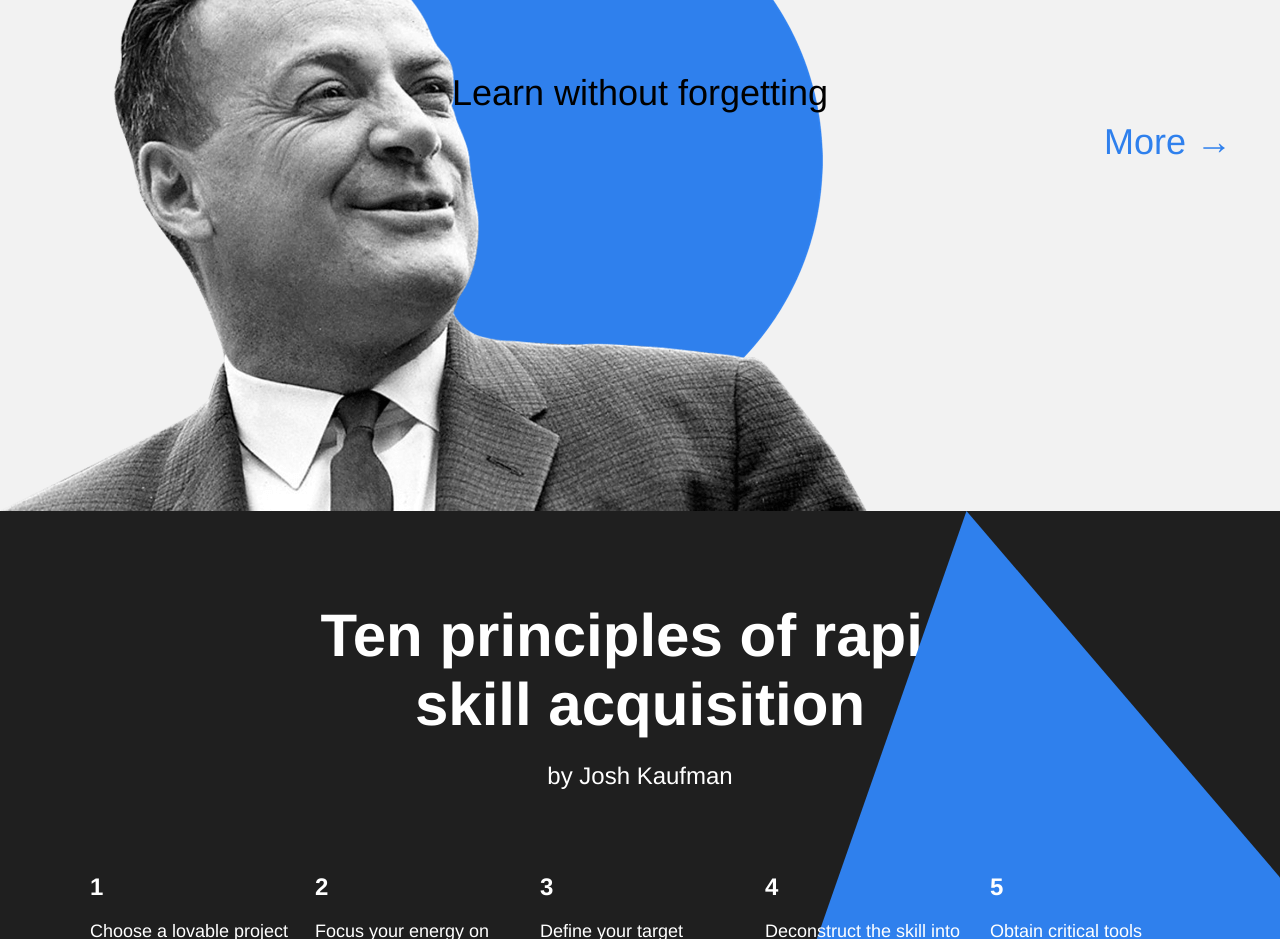
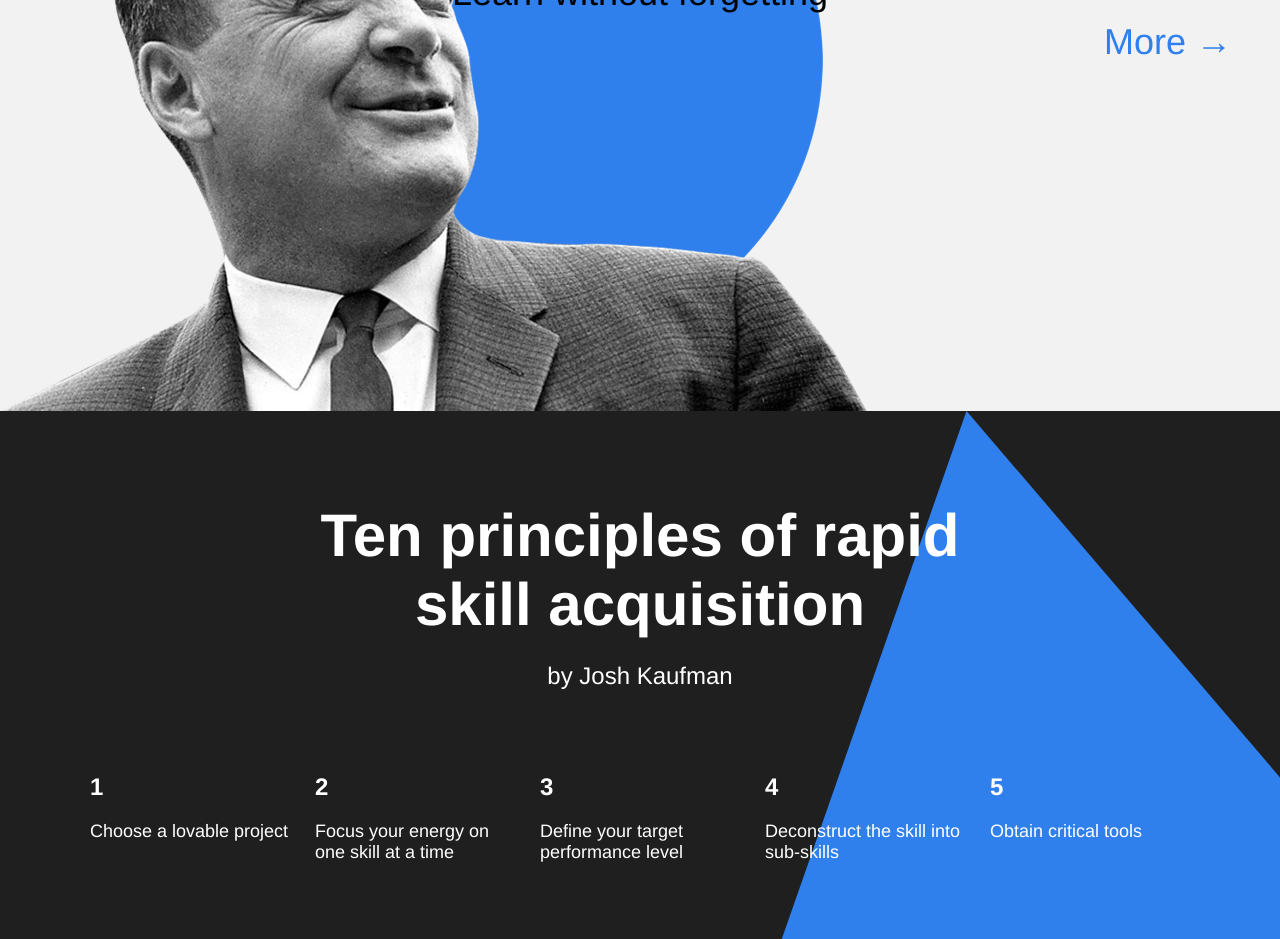
Before and after one commit to konstkhal/web_project_1, a plain HTML site: page index.html in a window 1280 px wide. Shown: the part 2522-3461 px from the top of the page. Drawn offline with Linux system fonts and the light colour scheme.

Commit message:
Almost final

```diff
--- a/styles/style.css
+++ b/styles/style.css
@@ -156,6 +156,7 @@
 }
 .section-title_theme_dark {
   margin: 90px 0 0;
+  z-index: 34;
 }
 .section-subtitle {
   width: 60%;
@@ -178,6 +179,7 @@
   justify-content: space-between;
   margin: 0 0 100px;
   padding: 0;
+  z-index: 34;
 }
 .table_theme_dark {
   margin: 0 0 90px;
@@ -214,7 +216,7 @@
 
 .feynman {
   background-color: #f2f2f2;
-  margin: 100px 0 0;
+  margin: 0 0 0;
   display: flex;
   flex-direction: column;
   position: relative;
```
